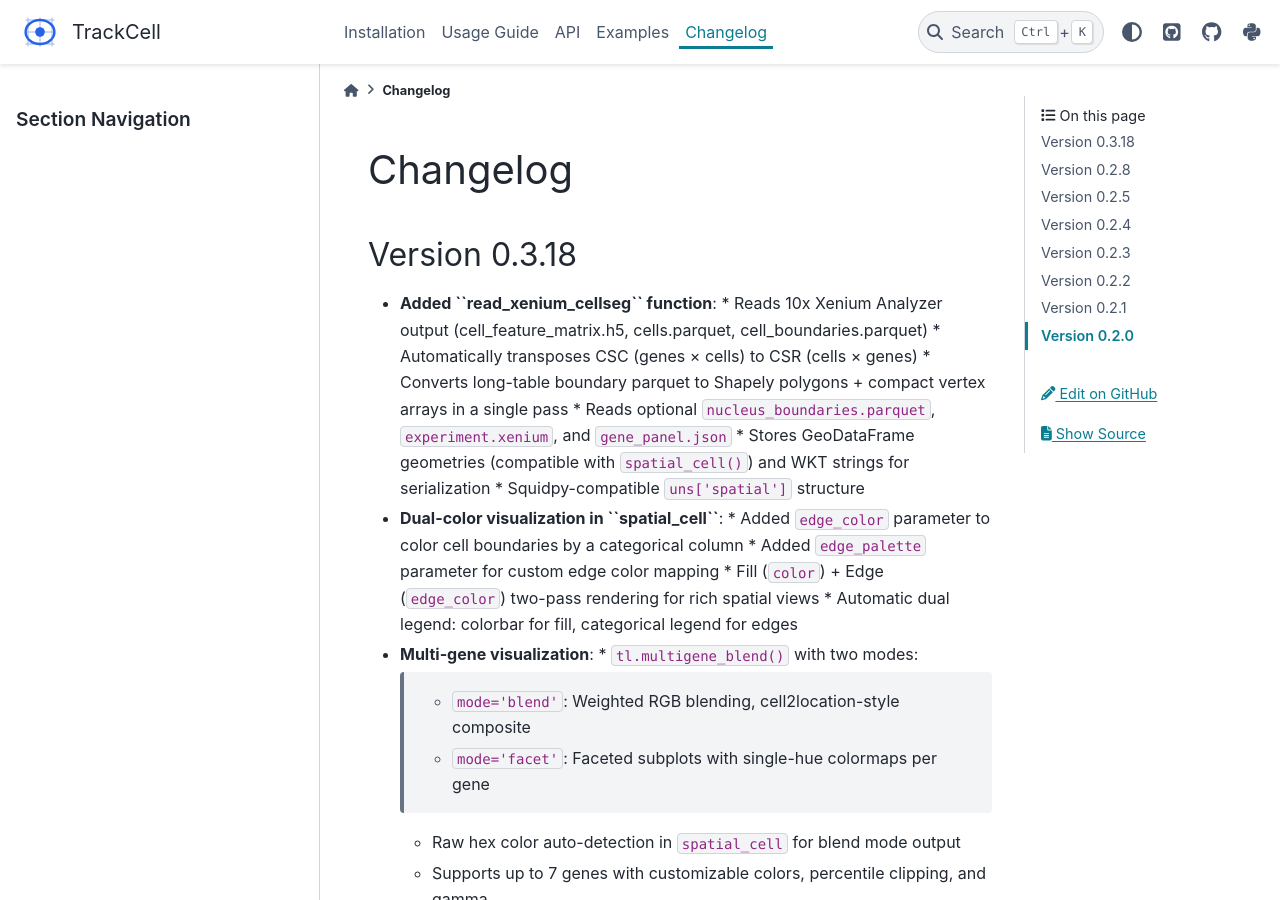
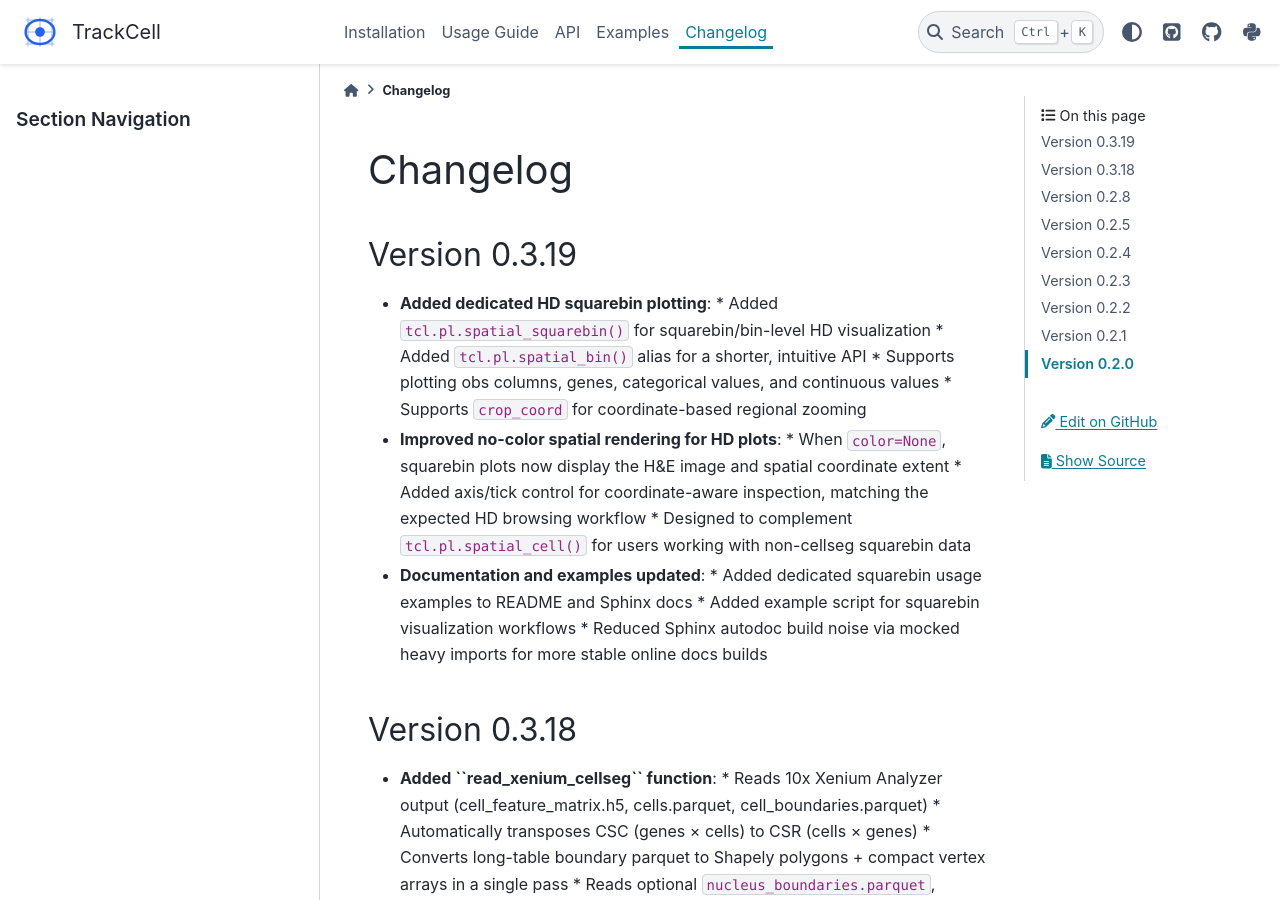
Before and after one commit to seqyuan/trackcell, a Sphinx documentation site: the page built from docs/source/changelog.rst, in a window 1280 px wide and 900 px high. Built offline with Sphinx 7.4.7 and the PyData theme 0.15.4, drawn with Linux system fonts in a browser that asks for light colours; pages that are not in the unit, such as notebooks, are missing from menus.

Commit message:
Bump version to 0.3.19

```diff
--- a/docs/source/changelog.rst
+++ b/docs/source/changelog.rst
@@ -1,5 +1,24 @@
 Changelog
 =========
+
+Version 0.3.19
+--------------
+
+* **Added dedicated HD squarebin plotting**:
+  * Added ``tcl.pl.spatial_squarebin()`` for squarebin/bin-level HD visualization
+  * Added ``tcl.pl.spatial_bin()`` alias for a shorter, intuitive API
+  * Supports plotting obs columns, genes, categorical values, and continuous values
+  * Supports ``crop_coord`` for coordinate-based regional zooming
+
+* **Improved no-color spatial rendering for HD plots**:
+  * When ``color=None``, squarebin plots now display the H&E image and spatial coordinate extent
+  * Added axis/tick control for coordinate-aware inspection, matching the expected HD browsing workflow
+  * Designed to complement ``tcl.pl.spatial_cell()`` for users working with non-cellseg squarebin data
+
+* **Documentation and examples updated**:
+  * Added dedicated squarebin usage examples to README and Sphinx docs
+  * Added example script for squarebin visualization workflows
+  * Reduced Sphinx autodoc build noise via mocked heavy imports for more stable online docs builds
 
 Version 0.3.18
 --------------
--- a/docs/source/conf.py
+++ b/docs/source/conf.py
@@ -9,7 +9,7 @@
 project = 'trackcell'
 copyright = '2025, Zan Yuan'
 author = 'Zan Yuan'
-release = '0.3.18'
+release = '0.3.19'
 
 # -- General configuration ---------------------------------------------------
 # https://www.sphinx-doc.org/en/master/usage/configuration.html#general-configuration
--- a/pyproject.toml
+++ b/pyproject.toml
@@ -1,6 +1,6 @@
 [tool.poetry]
 name = "trackcell"
-version = "0.3.18"
+version = "0.3.19"
 description = "A Python package for processing single-cell and spatial transcriptomics data"
 authors = ["Zan Yuan <yfinddream@gmail.com>"]
 readme = "README.md"
--- a/trackcell/__init__.py
+++ b/trackcell/__init__.py
@@ -7,7 +7,7 @@ This package provides tools for:
 - TL: Utility and helper functions
 """
 
-__version__ = "0.3.18"
+__version__ = "0.3.19"
 __author__ = "Zan Yuan"
 __email__ = "yfinddream@gmail.com"
 
```
